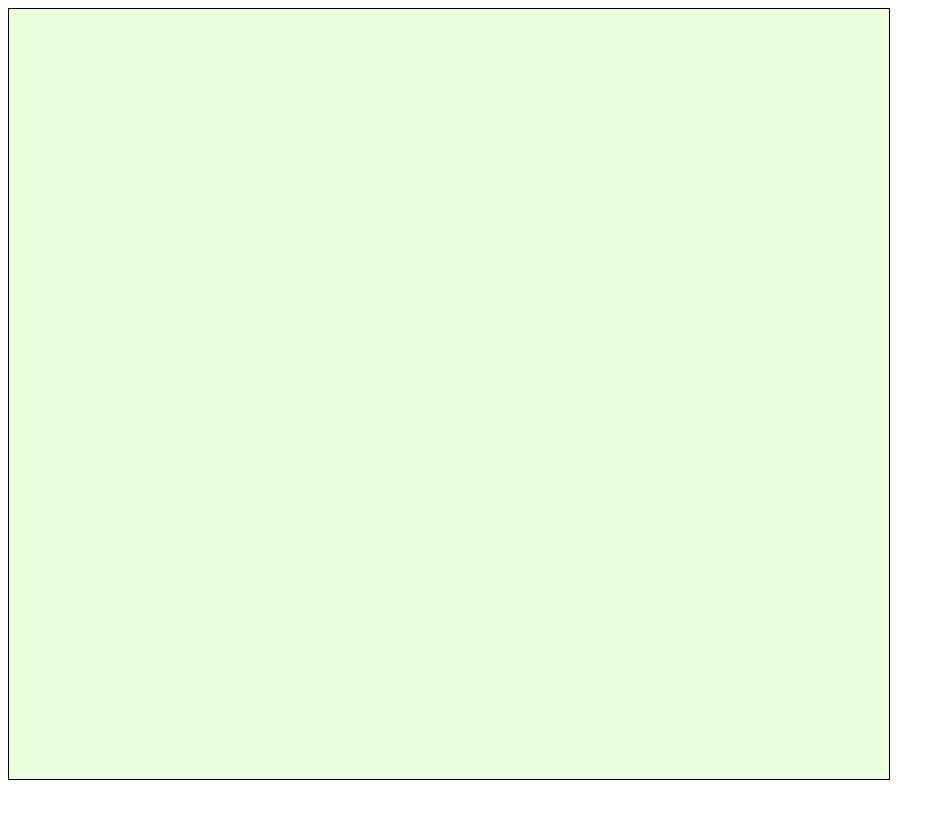
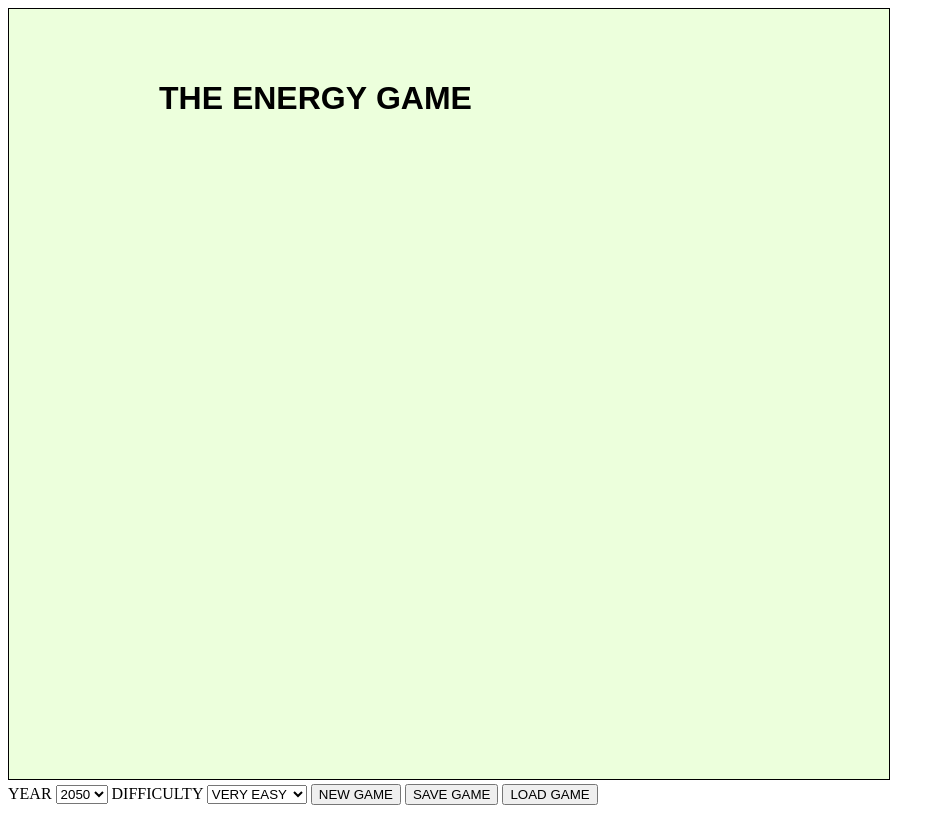
Before and after one commit to iamkenee/Energy, a plain HTML site: page energyCanvas.html in a window 1280 px wide. Shown: the whole page, without its empty margins (0-945 px from the left). Before the commit the page ends 800 px from the top, so only its background shows below. Drawn offline with Linux system fonts and the light colour scheme.

Commit message:
Update energyCanvas.html

```diff
--- a/energyCanvas.html
+++ b/energyCanvas.html
@@ -3,6 +3,40 @@
 
 <head>
     <meta name="viewport" content="width=device-width, initial-scale=1.0" />
+
+    <div style="text-align:top-center">
+        <label onclick="YEAR()">YEAR</label>
+        <select name="YEAR" id="YEAR">
+            <option value="2050">2050</option>
+            <option value="2045">2045</option>
+            <option value="2040">2040</option>
+            <option value="2035">2035</option>
+            <option value="2030">2030</option>
+            <option value="2025">2025</option>
+            <option value="2020">2020</option>
+            <option value="2015">2015</option>
+            <option value="2010">2010</option>
+            <option value="2005">2005</option>
+            <option value="2000">2000</option>
+            <option value="1995">1995</option>
+            <option value="1990">1990</option>
+        </select>
+        <label onclick="DIFFICULTY()">DIFFICULTY</label>
+        <select name="DIFFICULTY" id="DIFFICULTY">
+            <option value="VERY EASY">VERY EASY</option>
+            <option value="EASY">EASY</option>
+            <option value="MEDIUM">MEDIUM</option>
+            <option value="HARD">HARD</option>
+            <option value="VERY HARD">VERY HARD</option>
+        </select>
+        <button onclick="NEW GAME()">NEW GAME</button>
+        <button onclick="SAVE GAME()">SAVE GAME</button>
+        <button onclick="LOAD GAMEl()">LOAD GAME</button>
+        <br><br>
+
+
+    </div>
+
     <style>
         canvas {
             border: 1px solid #000000;
@@ -12,6 +46,7 @@
 </head>
 
 <body onload="startGame()">
+
     <script>
         function startGame() {
             myGameArea.start();
@@ -23,7 +58,13 @@
                 this.canvas.width = 880;
                 this.canvas.height = 770;
                 this.context = this.canvas.getContext("2d");
+                this.context.font = "bold 32px Arial";
+                this.context.textAlign = "middle";
+                this.context.textBaseline = "center";
+                this.context.fillStyle = "black";
+                this.context.fillText("THE ENERGY GAME", 150, 100);
                 document.body.insertBefore(this.canvas, document.body.childNodes[0]);
+
             }
         }
     </script>
```
